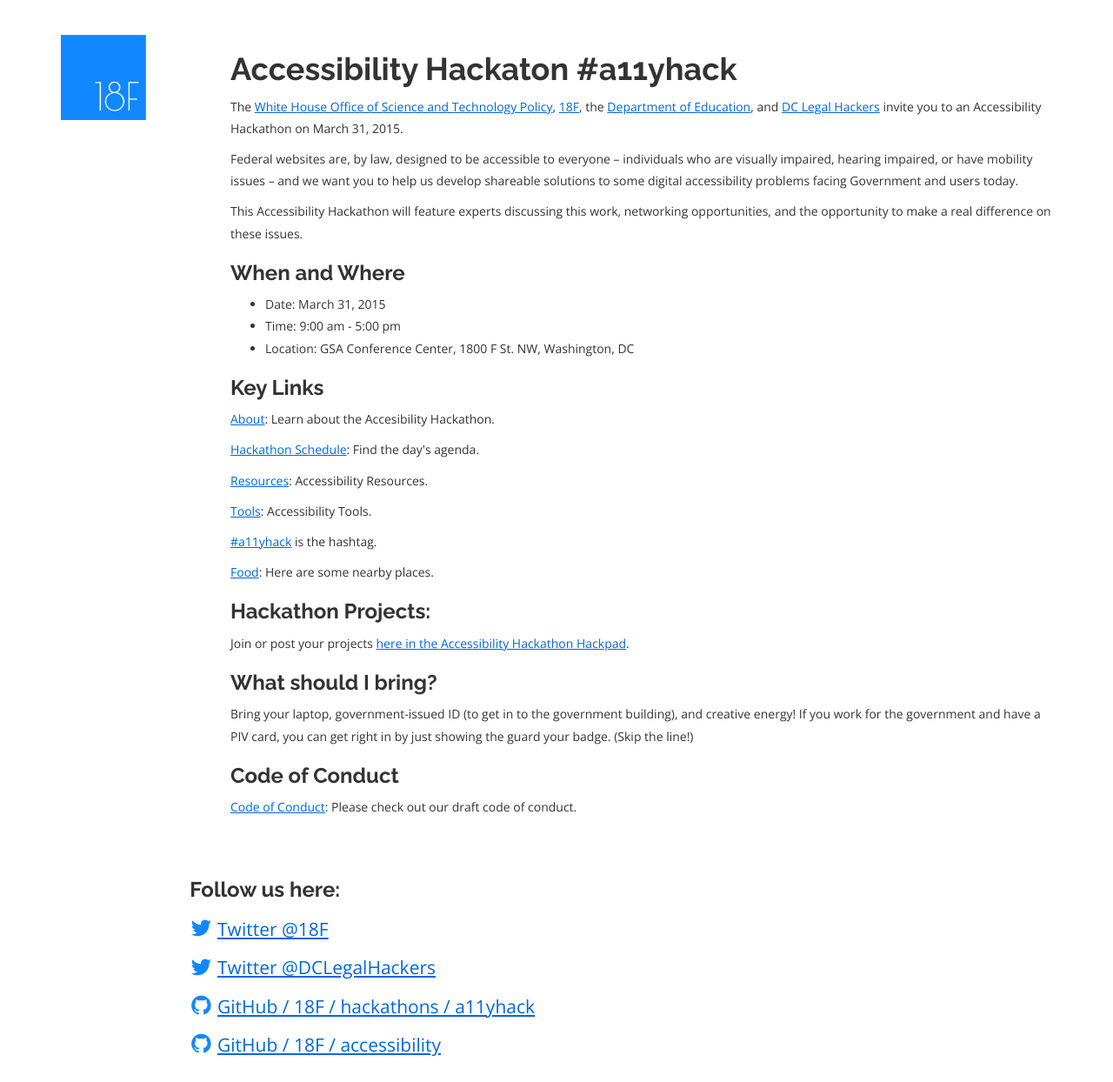
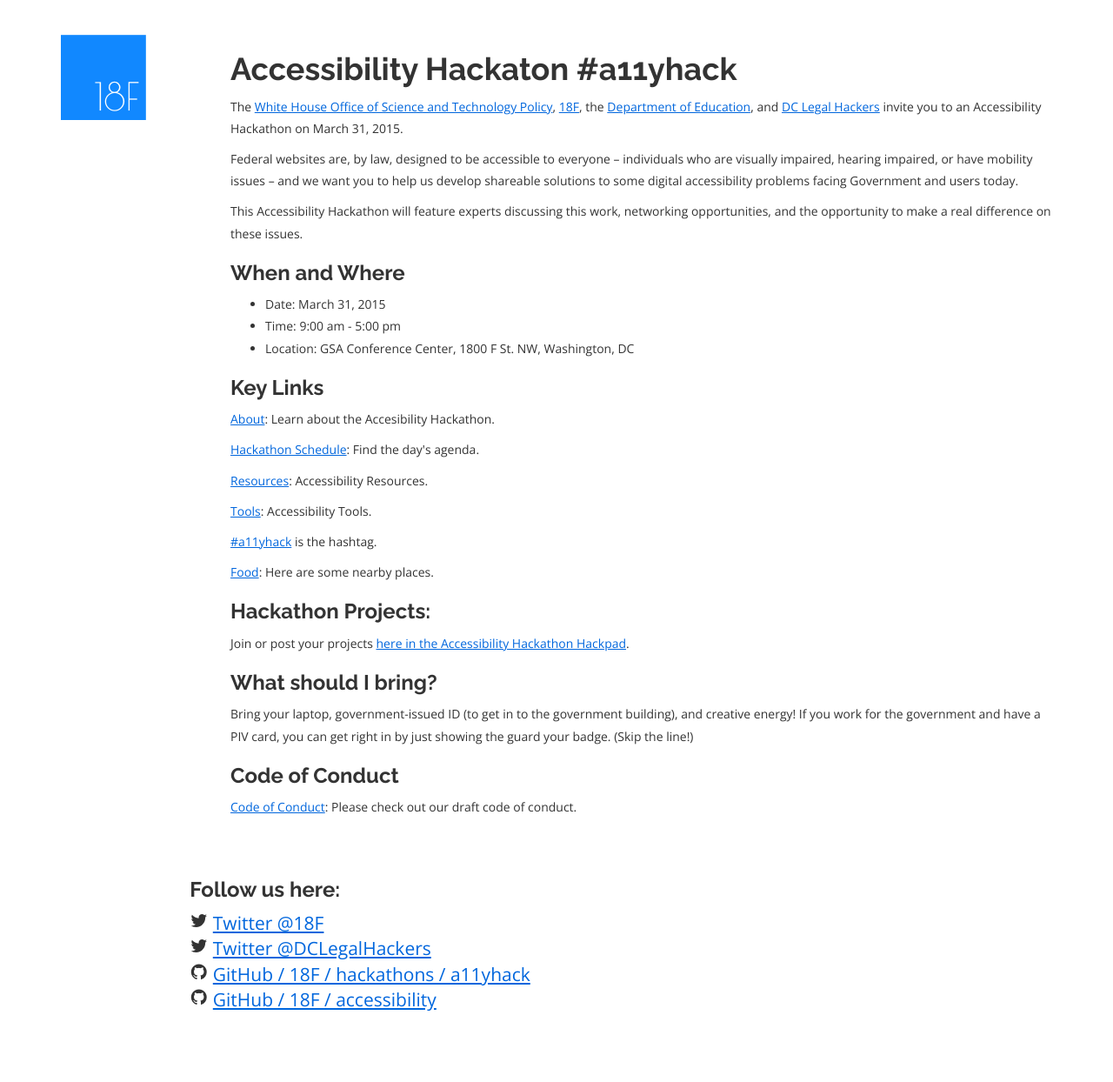
Before and after one commit to 18F/hackathons, a Jekyll site: the page built from index.html, in a window 1280 px wide. Shown: the whole page at 87% size. Built offline with Jekyll 4.4.1, drawn with Linux system fonts in a browser that asks for light colours; after the commit the page ends 1184 px from its top, so only the background shows below that.

Commit message:
Minor style update.

```diff
--- a/_includes/header.html
+++ b/_includes/header.html
@@ -74,7 +74,3 @@
       <script src="js/respond.js"></script>
       <link href="styles/ie.css" rel="stylesheet">
     <![endif]-->
-    <style>
-      .lead {line-height:2em;}
-      .lead i {font-size:125%; vertical-align: middle; color:#18f;}
-    </style>
```
